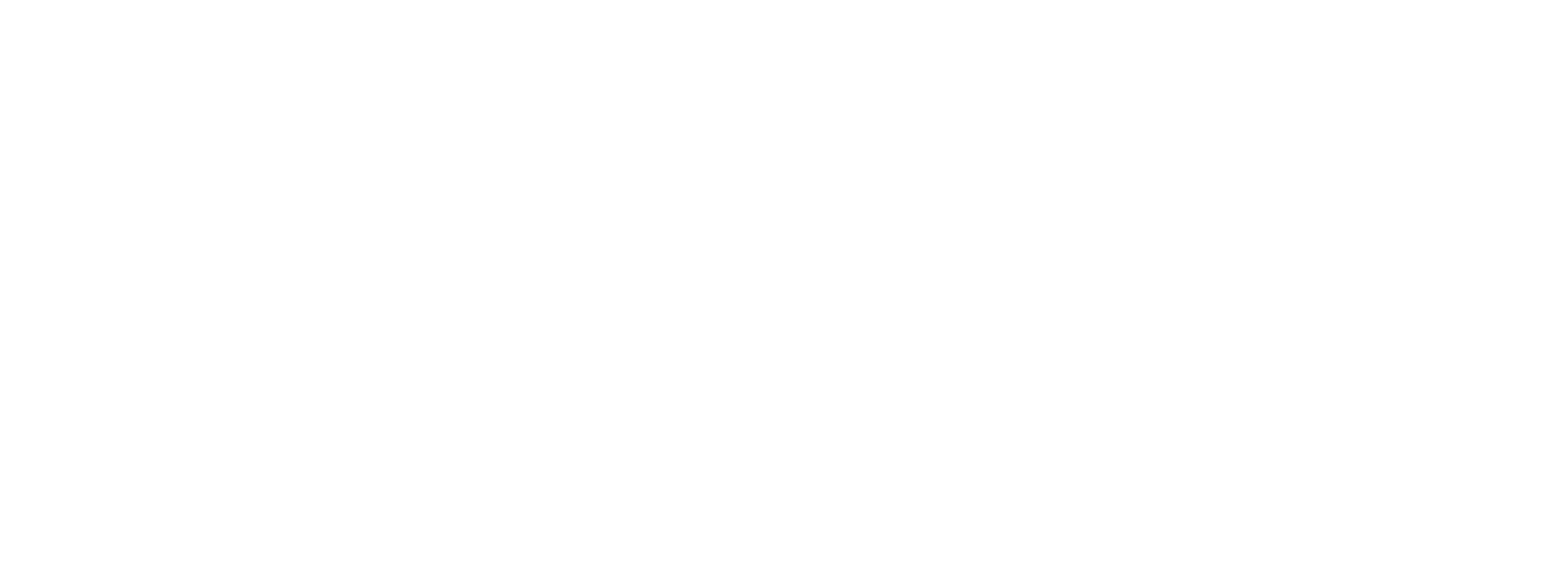
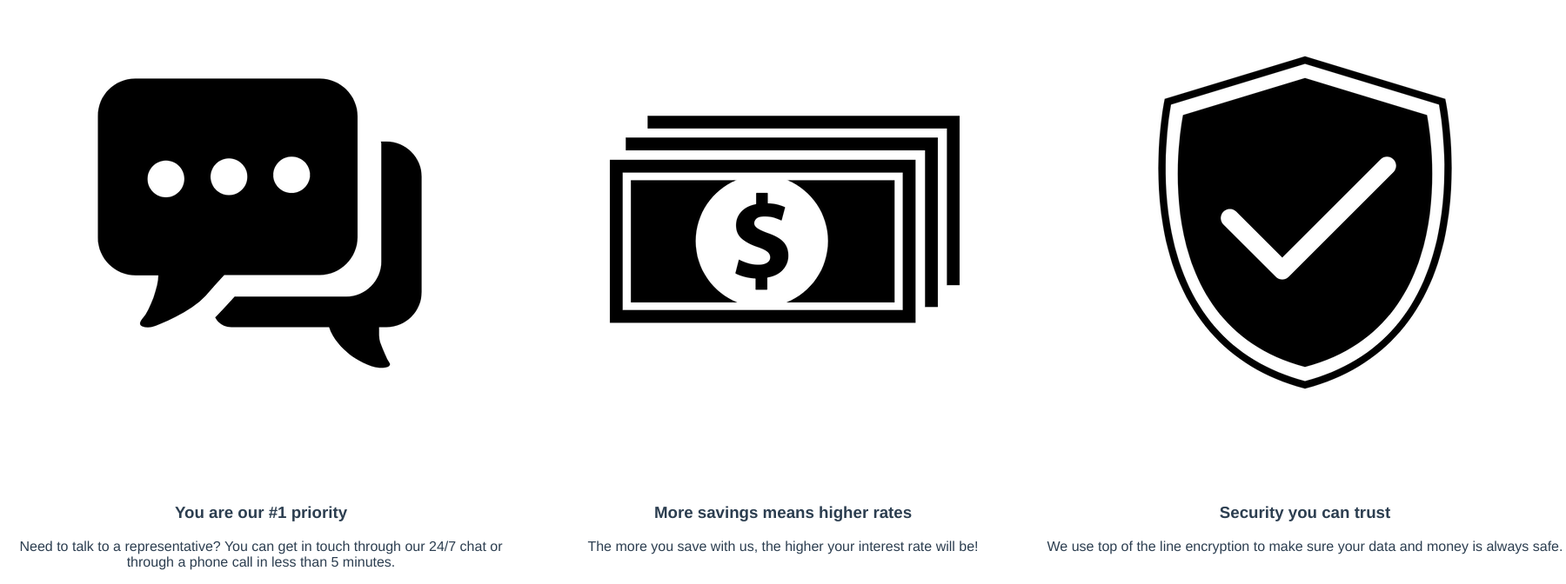
Before and after one commit to nitatemic/Alexandre_deLemenyMakedone_13_052023, a React (Vite) app: page / in a window 1280 px wide. Shown: the part 508-1180 px from the top of the page at 87% size, 1800 px wide, since content can reach past the window. Before the commit the page ends 800 px from the top, so only its background shows below. Built offline with nearby package versions, Linux system fonts and the light colour scheme.

Commit message:
Features section

```diff
--- /dev/null
+++ b/src/components/Features.jsx
@@ -0,0 +1,43 @@
+import React from 'react';
+import iconChat from '../assets/img/icon-chat.png';
+import iconMoney from '../assets/img/icon-money.png';
+import iconSecurity from '../assets/img/icon-security.png';
+
+export default function Features() {
+  return (
+    <section className="features">
+      <h2 className="sr-only">Features</h2>
+      <div className="feature-item">
+        <img src={iconChat} alt="Chat Icon" className="feature-icon" />
+        <h3 className="feature-item-title">You are our #1 priority</h3>
+        <p>
+          Need to talk to a representative? You can get in touch through our
+          24/7 chat or through a phone call in less than 5 minutes.
+        </p>
+      </div>
+      <div className="feature-item">
+        <img
+          src={iconMoney}
+          alt="Chat Icon"
+          className="feature-icon"
+        />
+        <h3 className="feature-item-title">More savings means higher rates</h3>
+        <p>
+          The more you save with us, the higher your interest rate will be!
+        </p>
+      </div>
+      <div className="feature-item">
+        <img
+          src={iconSecurity}
+          alt="Chat Icon"
+          className="feature-icon"
+        />
+        <h3 className="feature-item-title">Security you can trust</h3>
+        <p>
+          We use top of the line encryption to make sure your data and money
+          is always safe.
+        </p>
+      </div>
+    </section>
+  );
+}
--- a/src/components/Home.jsx
+++ b/src/components/Home.jsx
@@ -1,10 +1,12 @@
 import React from 'react';
 import Hero from './Hero';
+import Features from './Features';
 
 export default function Home() {
   return (
     <main>
       <Hero />
+        <Features />
     </main>
   );
 }
--- a/src/scss/_main.scss
+++ b/src/scss/_main.scss
@@ -4,3 +4,4 @@
 @use './tools/screenReader';
 @use './components/home.scss';
 @use './components/hero.scss';
+@use './components/features.scss';
--- /dev/null
+++ b/src/scss/components/_features.scss
@@ -0,0 +1,28 @@
+.features {
+  display: flex;
+  flex-direction: column;
+
+  @media (min-width: 920px) {
+      flex-direction: row;
+  }
+
+  &-icon {
+    width: 100px;
+    border: 10px solid #00bc77;
+    border-radius: 50%;
+    padding: 1rem;
+  }
+
+  &-item {
+    flex: 1;
+    padding: 2.5rem;
+
+    &-title {
+      color: #222;
+      font-size: 1.25rem;
+      font-weight: bold;
+      margin-bottom: 0.5rem;
+    }
+  }
+
+}
```
